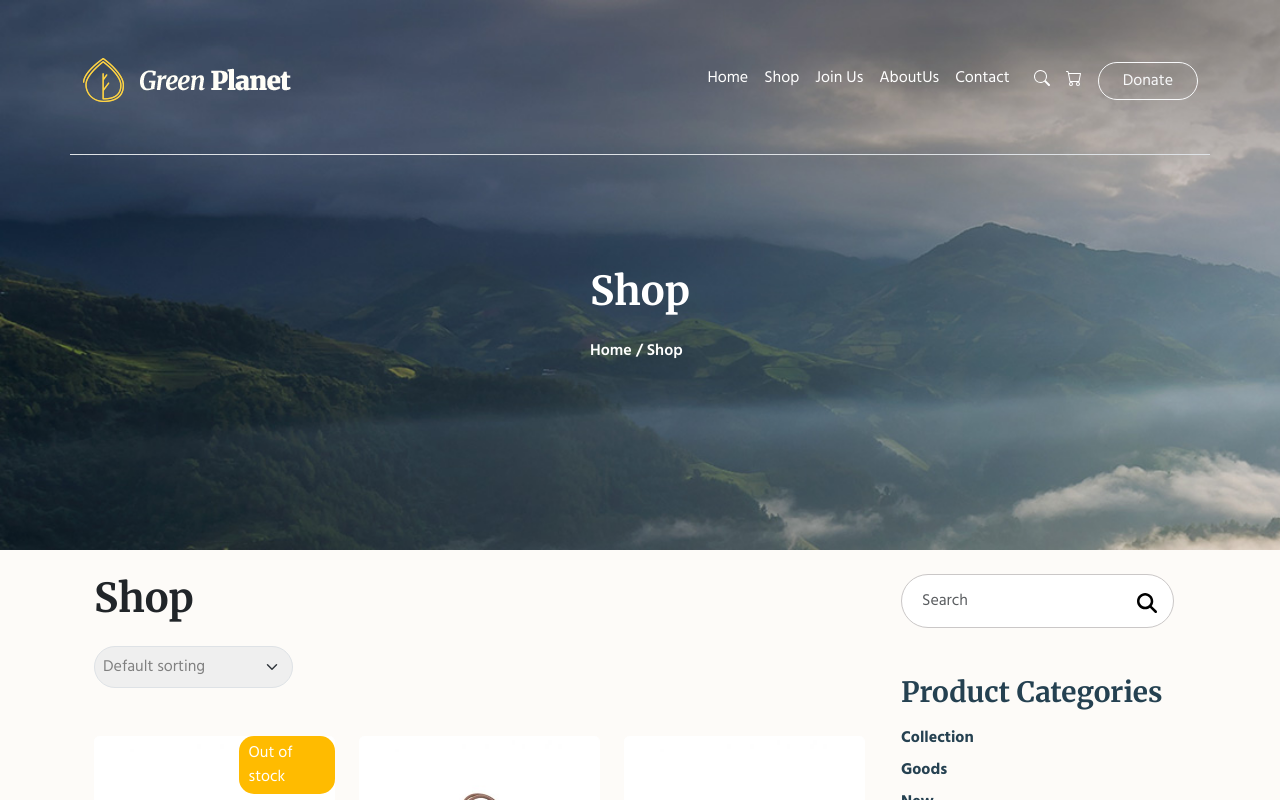
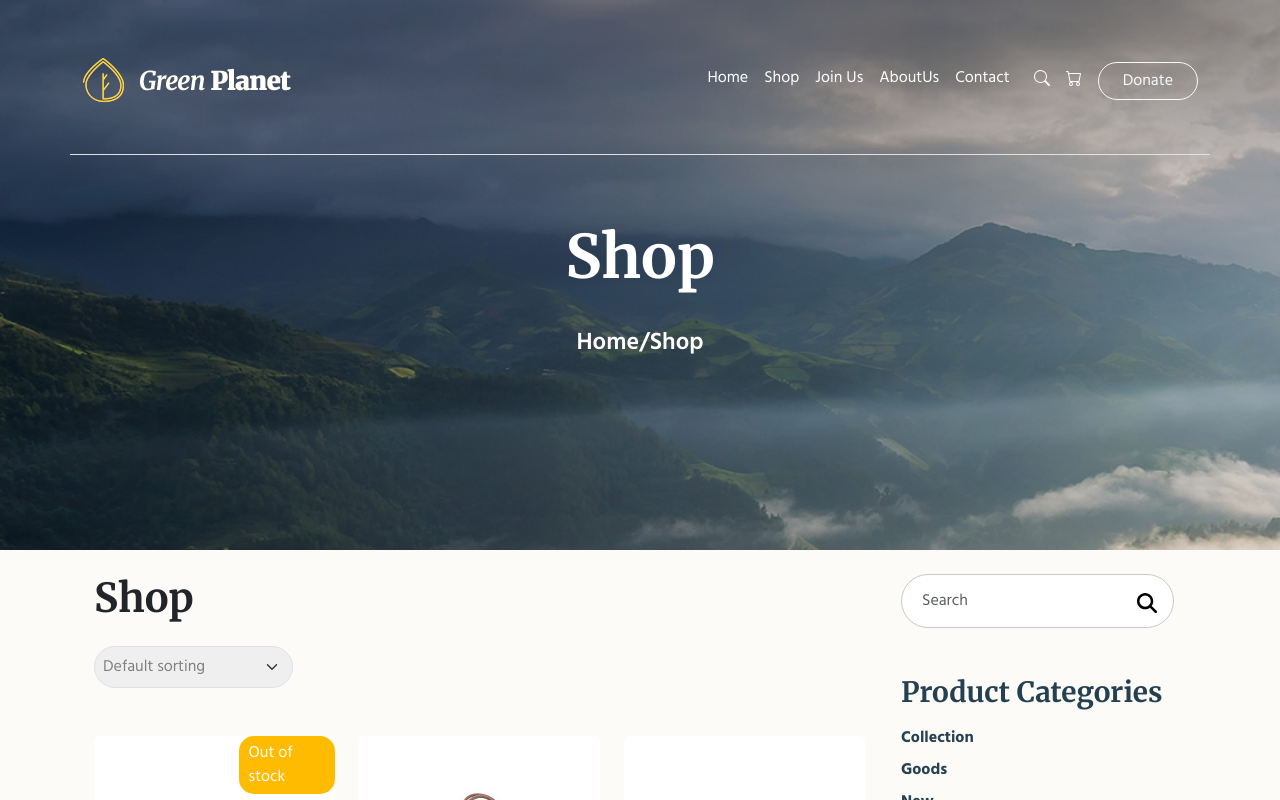
Before and after one commit to HackingDon/Nature-React, a React (Vite) app: page /shop in a window 1280 px wide. Shown: the top 800 px of the page. Built offline with nearby package versions, Linux system fonts and the light colour scheme.

Commit message:
Common content created as component

```diff
--- a/src/components/About.jsx
+++ b/src/components/About.jsx
@@ -3,6 +3,7 @@ import Header from "./Header.jsx";
 import Footer from "./Footer.jsx";
 import { Link } from "react-router-dom";
 import "./about.css";
+import Banner from "./Banner.jsx";
 const About = () => {
   const rows = [
     {
@@ -99,16 +100,13 @@ useEffect(()=>{
   return (
     <div>
       <Header />
-      <div className="head-about d-flex align-items-center justify-content-center pt-5">
-        <h1 className="fw-bold text-white">About Us</h1>
-      </div>
+      <Banner src='src/components/images/about1-1.jpg' height = '700px' head='About Us'/>
       <div className="container-fluid body-about p-0">
         {rows.map((row) => (
           <div className="row w-100 p-0">
             <div
               className="col-4 about-col"
-              style={{ backgroundImage: `url(${row.src})` }}
-            >
+              style={{ backgroundImage: `url(${row.src})` }}>
               <div className="d-flex justify-content-center align-items-center h-100">
                 <div className="w-75 text-white">
                   <h1 className="fw-bold fn">{row.img_h}</h1>
--- /dev/null
+++ b/src/components/Banner.jsx
@@ -0,0 +1,12 @@
+import React from 'react'
+const Banner = (props) => {
+  return (
+    <div>
+      <div style={{background:`url(${props.src})`,height:`${props.height}`,backgroundSize :'cover'}} className="d-flex align-items-center flex-column justify-content-center pt-5">
+        <h1 className="fw-bold text-white fs5">{props.head}</h1>
+        <p className="mt-4 fw-semibold fs-4 text-white">{props.p}</p>
+      </div>
+    </div>
+  )
+}
+export default Banner
--- a/src/components/Contact.jsx
+++ b/src/components/Contact.jsx
@@ -4,17 +4,16 @@ import Footer from "./Footer";
 import "./contact.css";
 import "leaflet/dist/leaflet.css";
 import { MapContainer, TileLayer, Marker, Popup } from "react-leaflet";
+import Banner from "./Banner";
 
 const Contact = () => {
   const position = [34.083273, -118.359852];
   return (
     <div>
       <Header />
-      <div className="head-contact d-flex align-items-center justify-content-center pt-5">
-        <h1 className="fw-bold text-white fs5">Contacts</h1>
-      </div>
+      <Banner src='src/components/images/about1-1.jpg' head='Contact' height = '600px'/>
       <div className="row contact-body w-100 m-0">
-        <div className="col-7">
+        <div className="col-7 p-0">
             <div className="d-flex align-items-center flex-column justify-content-center h-100 w-100">
                 <div className="w-55">
                 <h2 className="color fw-bold">Want to talk? Let's do it!</h2>
@@ -30,7 +29,7 @@ const Contact = () => {
                 </div>
             </div>
         </div>
-        <div className="col-5">
+        <div className="col-5 p-0">
           <MapContainer
             center={position}
             zoom={13}
--- a/src/components/Join.jsx
+++ b/src/components/Join.jsx
@@ -3,15 +3,13 @@ import './join.css'
 import Header from './Header';
 import Footer from './Footer';
 import { Link } from "react-router-dom";
+import Banner from './Banner';
 
 const Join = () => {
   return (
     <div>
      <Header />
-        <div className="head-join">
-          <img src="src/components/images/1-1.jpg" alt="" className="img-join" />
-          <h1 className='text-join fw-bold'>Join Us</h1>
-        </div>
+     <Banner src='src/components/images/1-1.jpg' head='Join Us' height='650px'/>
         <div className="row w-100 m-0">
           <div className="col-3 img-col-join1">
             <h2>Support a Campaign</h2>
--- a/src/components/Shop.jsx
+++ b/src/components/Shop.jsx
@@ -3,6 +3,7 @@ import "./shop.css";
 import Header from "./Header";
 import Footer from "./Footer";
 import { Link } from "react-router-dom";
+import Banner from "./Banner";
 const Shop = () => {
   const cards = [
     {
@@ -105,12 +106,7 @@ const para = document.querySelectorAll("#para");
   return (
     <div>
       <Header />
-      <div className="head-shop d-flex align-items-center justify-content-center pt-5">
-        <div className="text-white pt-5">
-          <h1 className="fw-bold">Shop</h1>
-          <p className="mt-4 fw-semibold">Home / Shop</p>
-        </div>
-      </div>
+      <Banner head='Shop' src='src/components/images/shop-1.jpg' height='550px' p='Home/Shop' />
       <div className="container p-4">
         <div className="row w-100">
           <div className="col-9">
--- a/src/components/join.css
+++ b/src/components/join.css
@@ -1,19 +1,3 @@
-.head-join{
-    position: relative;
-    height: 655px;
-    color: aliceblue;
-}
-.text-join, .img-join{
-    position: absolute;
-}
-.img-join{
-    width: 100%;
-}
-.text-join{
-    left: 45%;
-    top: 50%;
-    font-size: 65px;
-}
 .img-col-join1, .img-col-join2,.img-col-join3,.img-col-join4{
     height: 335px;
     display: flex;
```
